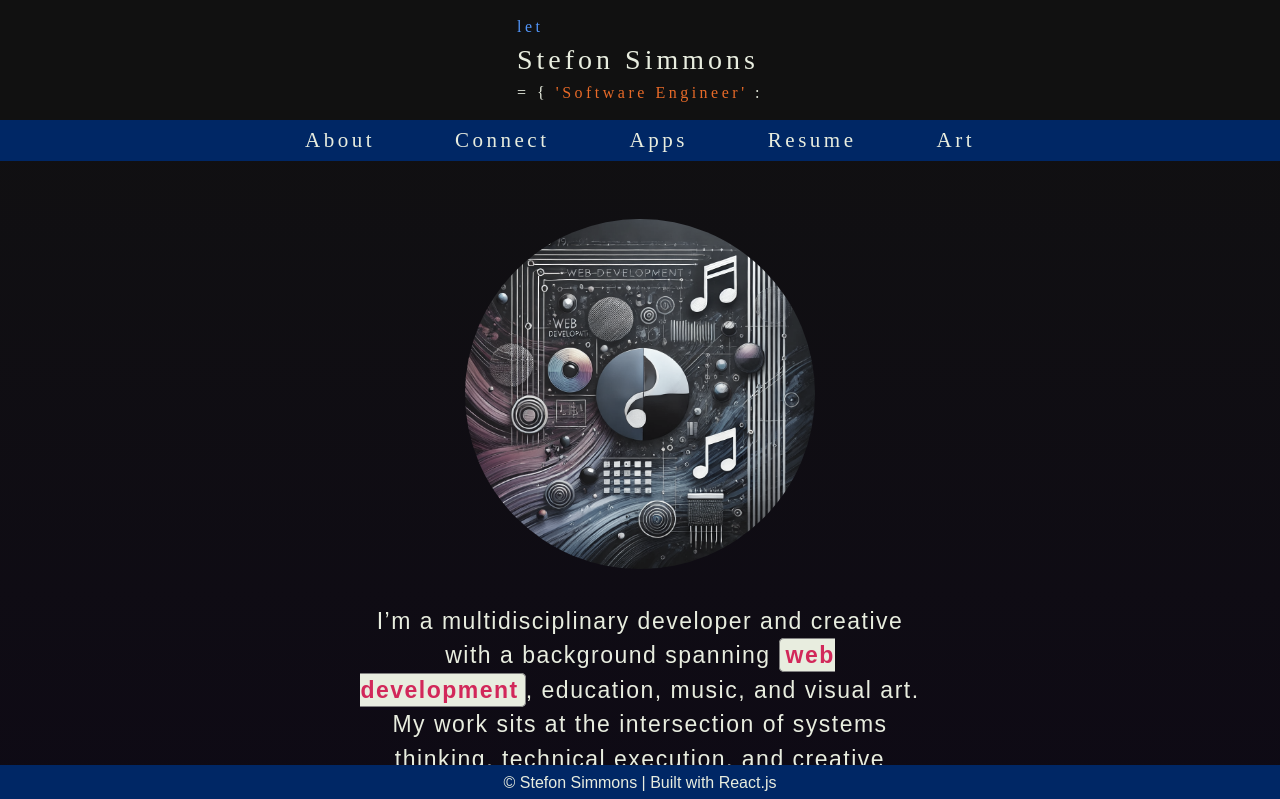
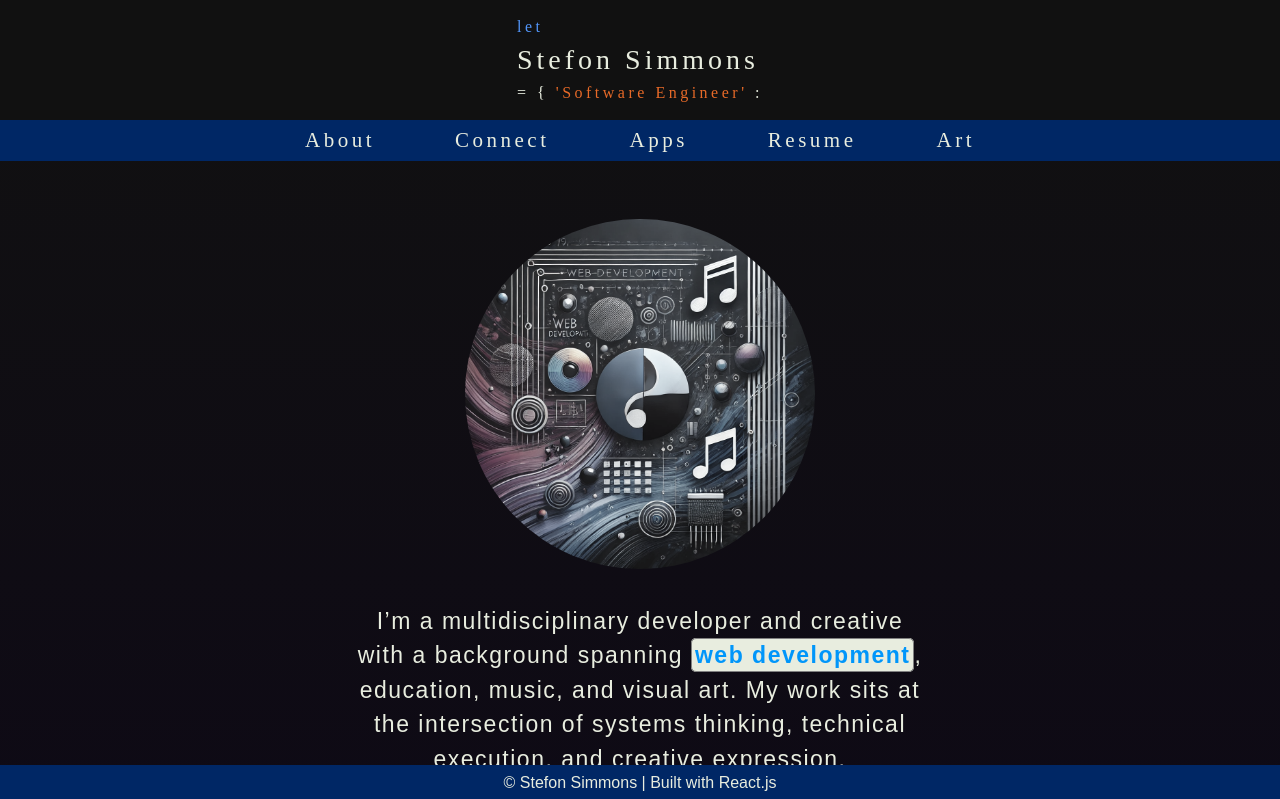
Before and after one commit to StefonSimmons/portfolio, a React (Create React App) app in the folder portfolio_app/: page /about in a window 1280 px wide. Shown: the top 799 px of the page. Built offline with nearby package versions, Linux system fonts and the light colour scheme.

Commit message:
fix build err

```diff
--- a/portfolio_app/src/components/AboutMe.jsx
+++ b/portfolio_app/src/components/AboutMe.jsx
@@ -74,14 +74,6 @@ const Statement = styled.p`
   @media(max-width: 515px){
     font-size: 18px
   }
-`
-const Code = styled.span`
-  background: #e8eddf;
-  color: rgb(210, 40, 90);
-  font-weight: 900;
-  border-radius: 5px;
-  padding: 3px 6px;
-  border: solid grey .5px;
 `
 const Linked = styled(Link)`
   background: #e8eddf;
@@ -237,7 +229,7 @@ export default function AboutMe() {
 
           <Logo id="logo" src={stefonAI} alt="image representing Stefon"  width="350" height="350"/>
           <Statement>
-            <br></br>I’m a multidisciplinary developer and creative with a background spanning <Link to='/webapps'><Code>web development</Code></Link>, education, music, and visual art. My work sits at the intersection of systems thinking, technical execution, and creative expression.<br></br><br></br>For the past {years} years, I’ve worked on the Websites Team at Datadog, building and improving web infrastructure, backend functionality, and developer-facing experiences using JavaScript, HTML, CSS, APIs, and cloud technologies. I enjoy solving complex problems, optimizing systems, and creating scalable solutions that balance reliability with usability.<br></br><br></br>Outside of tech, I’m a <ArtLink to='/myart'>singer, songwriter and painter</ArtLink>. Creativity plays a central role in how I approach development — not just aesthetically, but structurally. Whether I’m designing workflows, building tools, writing music, or troubleshooting infrastructure, I’m driven by curiosity, adaptability, and a desire to understand how systems work beneath the surface.<br></br><br></br>People I’ve collaborated with describe me as analytical, detail-oriented, proactive, and highly adaptable. I enjoy building things that are thoughtful, functional, and lasting.
+            <br></br>I’m a multidisciplinary developer and creative with a background spanning <Linked to='/webapps'>web development</Linked>, education, music, and visual art. My work sits at the intersection of systems thinking, technical execution, and creative expression.<br></br><br></br>For the past {years} years, I’ve worked on the Websites Team at Datadog, building and improving web infrastructure, backend functionality, and developer-facing experiences using JavaScript, HTML, CSS, APIs, and cloud technologies. I enjoy solving complex problems, optimizing systems, and creating scalable solutions that balance reliability with usability.<br></br><br></br>Outside of tech, I’m a <ArtLink to='/myart'>singer, songwriter and painter</ArtLink>. Creativity plays a central role in how I approach development — not just aesthetically, but structurally. Whether I’m designing workflows, building tools, writing music, or troubleshooting infrastructure, I’m driven by curiosity, adaptability, and a desire to understand how systems work beneath the surface.<br></br><br></br>People I’ve collaborated with describe me as analytical, detail-oriented, proactive, and highly adaptable. I enjoy building things that are thoughtful, functional, and lasting.
 
           </Statement>
         </AboutSection>
```
